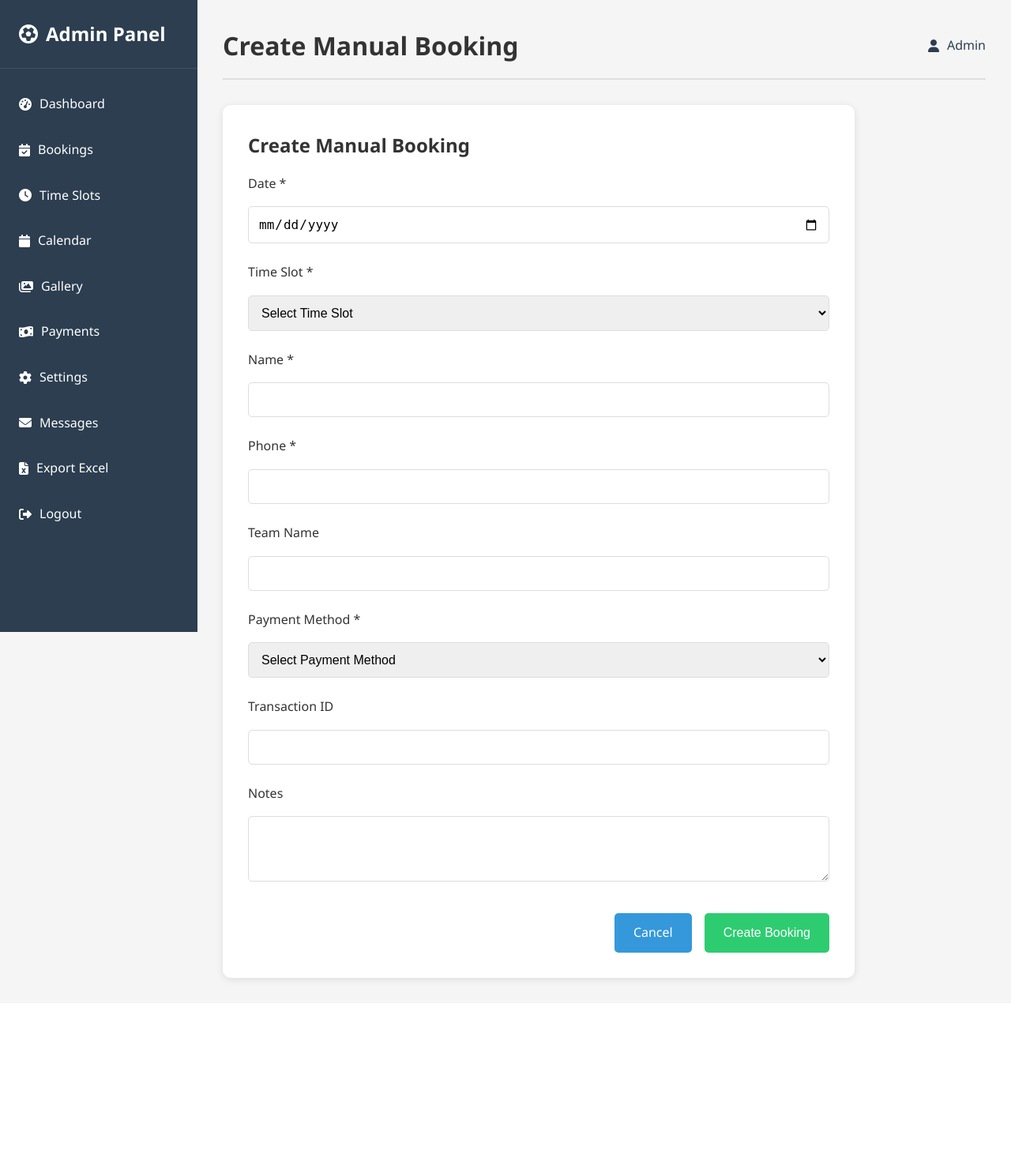
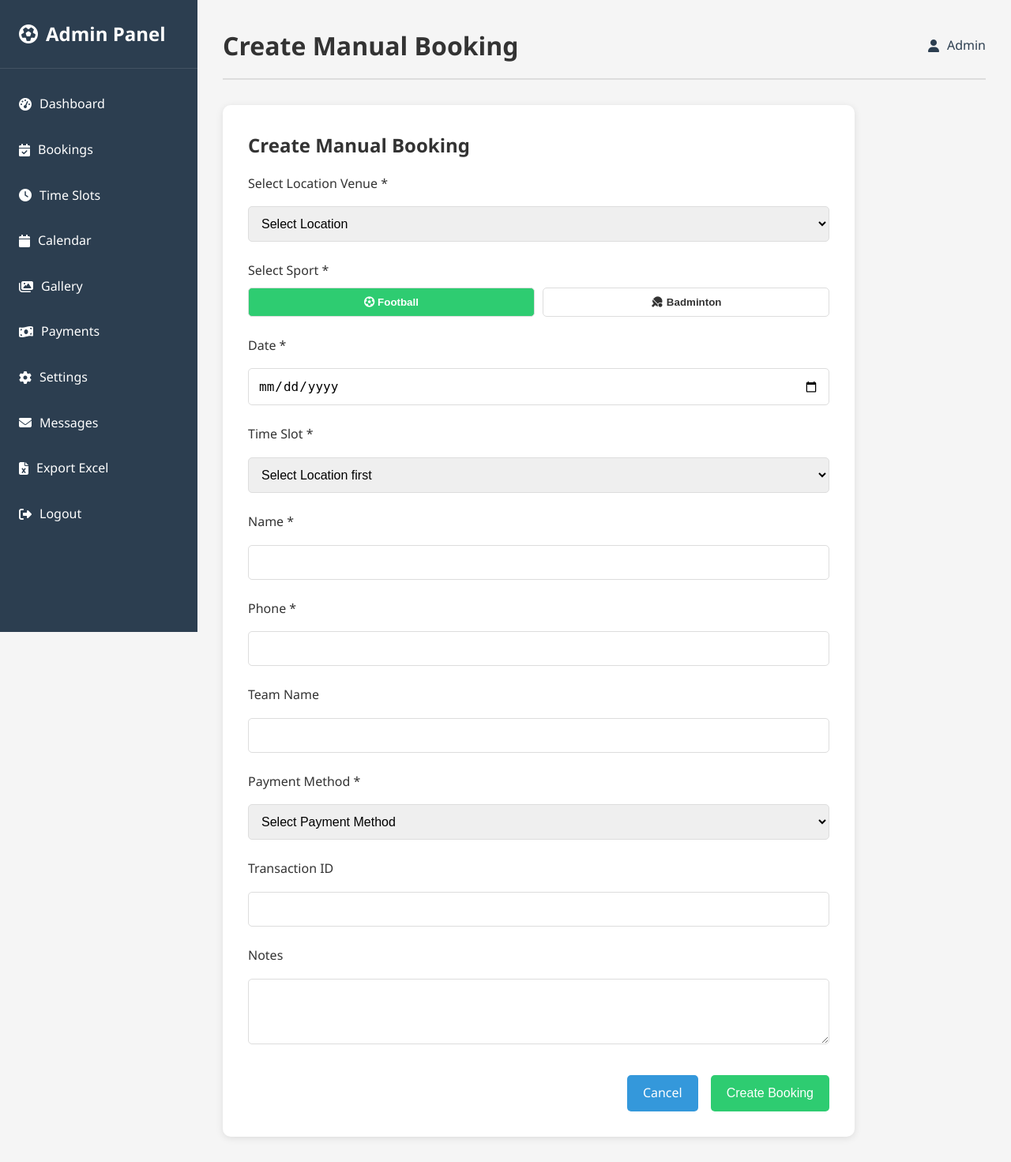
Before and after one commit to mahibi-islam/Game-On, a Flask app: template templates/admin/create_booking.html in a window 1280 px wide. Shown: the whole page at 79% size. Before the commit the page ends 1246 px from the top, so only its background shows below. Run offline with Flask 3, Linux system fonts and the light colour scheme; the template is opened without the code that fills it: most values are stand-ins (such as "Sample title", 1, 10 or a date in 2020); a database or web service that is not in the repository returns one stand-in record (values such as "Sample title").

Commit message:
Mltilocation Templates

```diff
--- a/templates/admin/create_booking.html
+++ b/templates/admin/create_booking.html
@@ -7,6 +7,29 @@
     <h2>Create Manual Booking</h2>
     <form method="POST" class="admin-form">
         <div class="form-group">
+            <label for="location_id">Select Location Venue *</label>
+            <select id="location_id" name="location_id" class="form-control" onchange="filterSlotsByLocation(this.value)" required>
+                <option value="">Select Location</option>
+                {% for loc in locations %}
+                <option value="{{ loc._id }}">{{ loc.name }}</option>
+                {% endfor %}
+            </select>
+        </div>
+
+        <div class="form-group">
+            <label>Select Sport *</label>
+            <div style="display: flex; gap: 10px; margin-top: 5px;">
+                <button type="button" class="filter-tab active" onclick="selectSport('Football')" id="sport-btn-football" style="flex: 1; padding: 10px; font-weight: bold; border: 1px solid var(--border-color); text-align: center; cursor: pointer; border-radius: 5px;">
+                    <i class="fas fa-futbol"></i> Football
+                </button>
+                <button type="button" class="filter-tab" onclick="selectSport('Badminton')" id="sport-btn-badminton" style="flex: 1; padding: 10px; font-weight: bold; border: 1px solid var(--border-color); text-align: center; cursor: pointer; border-radius: 5px;">
+                    <i class="fas fa-table-tennis"></i> Badminton
+                </button>
+            </div>
+            <input type="hidden" id="selected_sport" name="sport" value="Football">
+        </div>
+
+        <div class="form-group">
             <label for="date">Date *</label>
             <input type="date" id="date" name="date" class="form-control" required>
         </div>
@@ -14,10 +37,7 @@
         <div class="form-group">
             <label for="time_slot">Time Slot *</label>
             <select id="time_slot" name="time_slot" class="form-control" required>
-                <option value="">Select Time Slot</option>
-                {% for slot in slots %}
-                <option value="{{ slot._id }}">{{ slot.time }} - ৳{{ slot.price }}</option>
-                {% endfor %}
+                <option value="">Select Location first</option>
             </select>
         </div>
 
@@ -57,9 +77,78 @@
         </div>
 
         <div class="form-actions">
-            <a href="{{ url_for('admin.bookings') }}" class="btn btn-secondary">Cancel</a>
-            <button type="submit" class="btn btn-primary">Create Booking</button>
+            <a href="{{ url_for('admin.bookings') }}" class="btn btn-secondary" style="text-decoration: none; padding: 10px 20px; display: inline-block;">Cancel</a>
+            <button type="submit" class="btn btn-primary" style="padding: 10px 20px;">Create Booking</button>
         </div>
     </form>
 </div>
 {% endblock %}
+
+{% block extra_js %}
+<script>
+    // Master list of all enabled slots injected from backend
+    const allSlots = [
+        {% for slot in slots %}
+        {
+            id: "{{ slot._id }}",
+            time: "{{ slot.time }}",
+            price: "{{ slot.price }}",
+            sport: "{{ slot.sport|title }}",
+            locationId: "{{ slot.location_id }}"
+        },
+        {% endfor %}
+    ];
+
+    // Minimum date is today
+    document.getElementById('date').min = new Date().toISOString().split('T')[0];
+
+    let currentSport = 'Football';
+
+    function selectSport(sport) {
+        currentSport = sport;
+        document.getElementById('selected_sport').value = sport;
+
+        const footballBtn = document.getElementById('sport-btn-football');
+        const badmintonBtn = document.getElementById('sport-btn-badminton');
+
+        if (sport === 'Football') {
+            footballBtn.classList.add('active');
+            badmintonBtn.classList.remove('active');
+        } else {
+            badmintonBtn.classList.add('active');
+            footballBtn.classList.remove('active');
+        }
+
+        const locId = document.getElementById('location_id').value;
+        filterSlots(locId, currentSport);
+    }
+
+    function filterSlotsByLocation(locId) {
+        filterSlots(locId, currentSport);
+    }
+
+    function filterSlots(locId, sport) {
+        const slotSelect = document.getElementById('time_slot');
+        slotSelect.innerHTML = '<option value="">Select Time Slot</option>';
+
+        if (!locId) {
+            slotSelect.innerHTML = '<option value="">Select Location first</option>';
+            return;
+        }
+
+        const filtered = allSlots.filter(s => s.locationId === locId && s.sport.toLowerCase() === sport.toLowerCase());
+
+        if (filtered.length === 0) {
+            slotSelect.innerHTML = `<option value="">No ${sport} slots configured for this location</option>`;
+            return;
+        }
+
+        filtered.forEach(s => {
+            const opt = document.createElement('option');
+            opt.value = s.id;
+            opt.textContent = `${s.time} - ৳${s.price}`;
+            slotSelect.appendChild(opt);
+        });
+    }
+</script>
+{% endblock %}
```
Also changed, not shown: templates/admin/edit_location.html (added, +59 -0 lines), templates/admin/locations.html (added, +71 -0 lines).
